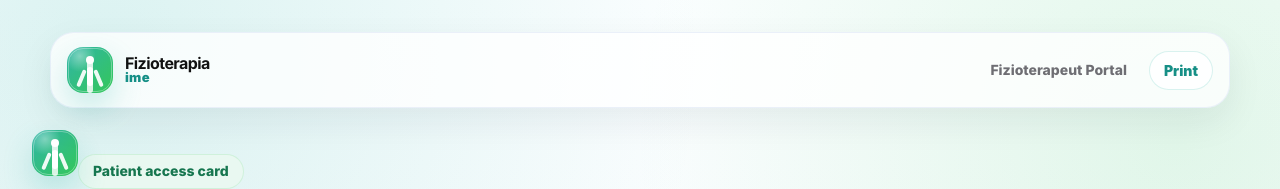
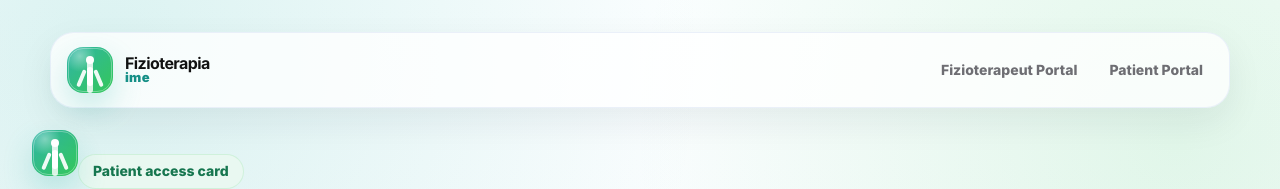
Before and after one commit to diellzarabushaj-source/FIZIOTERAPIA-IME, a Next.js app: page /patient-access/1 in a window 1280 px wide. Shown: the top 189 px of the page. Built offline with nearby package versions, Linux system fonts and the light colour scheme; no server answers.

Commit message:
Fix patient access card server component

```diff
--- a/app/patient-access/[code]/page.tsx
+++ b/app/patient-access/[code]/page.tsx
@@ -16,7 +16,7 @@ export default async function PatientAccessCardPage({ params }: PageProps) {
         <BrandMark />
         <div className="nav-actions">
           <a href="/physiotherapist-portal">Fizioterapeut Portal</a>
-          <button className="auth-button auth-button-secondary" type="button" onClick={undefined as never}>Print</button>
+          <a href="/patient-portal">Patient Portal</a>
         </div>
       </nav>
 
```
